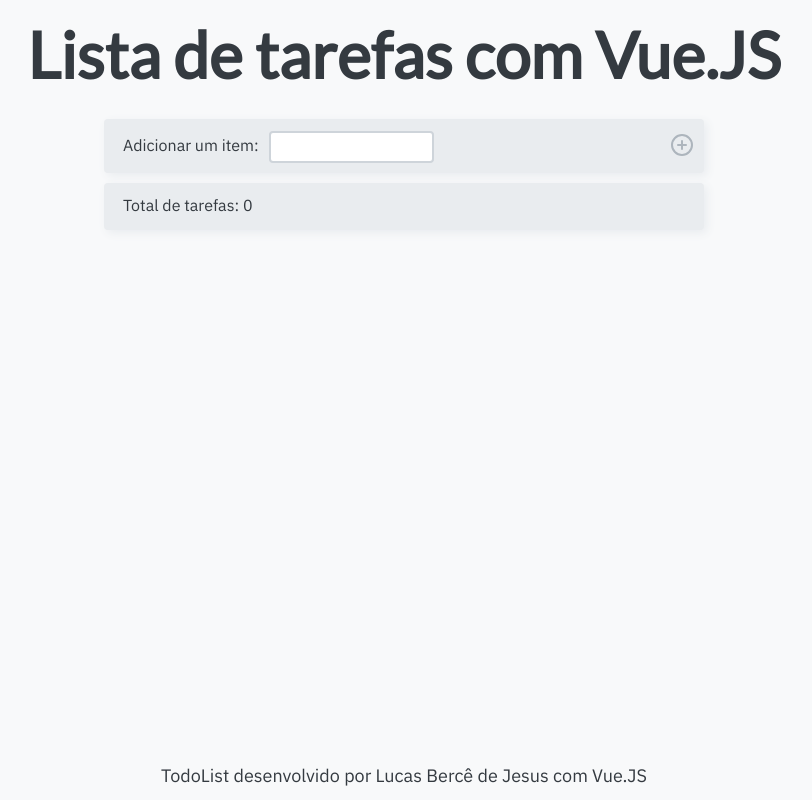
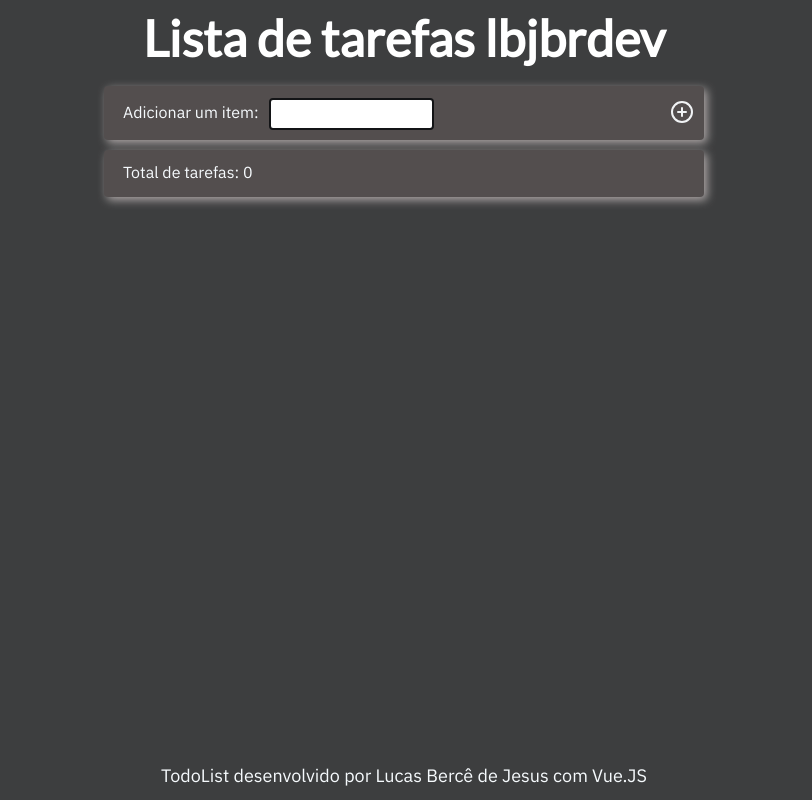
Before and after one commit to LucasBerce71/TodoList-com-Vue.js, a plain HTML site: page index.html in a window 1280 px wide. Shown: the whole page, without its empty margins (236-1048 px from the left). Drawn offline with nearby package versions, Linux system fonts and the light colour scheme.

Commit message:
feat: update color styles

```diff
--- a/component-styles.css
+++ b/component-styles.css
@@ -2,8 +2,9 @@
 input[type=text] {
     padding: 5px;
     margin: 0 10px;
-    border: 2px solid #ced4da;
+    border: 2px solid #131416;
     border-radius: 4px;
+    color: #000;
 }
 
 /* list-stats */
@@ -17,8 +18,8 @@ input[type=text] {
   align-items: center;
   margin: 10px 0;
   padding: 12px 0 10px 10px;
-  background-color: #e9ecef;
-  box-shadow: 3px 3px 10px #e9ecef;
+  background-color: rgb(83, 78, 78);
+  box-shadow: 3px 3px 10px rgb(175, 169, 169);
   border-radius: 4px;
   overflow: hidden;
   transition: transform 0.1s ease-in-out;
@@ -26,7 +27,7 @@ input[type=text] {
 
 .item:hover {
   transform: translateY(-3px) scale(1.02);
-  box-shadow: 3px 3px 10px #d0ebff;
+  box-shadow: 3px 3px 10px #FFF;
   transition: all 0.1s ease-in-out;
 }
 
--- a/components.js
+++ b/components.js
@@ -74,7 +74,7 @@ Vue.component('list-item', {
 Vue.component('custom-header', {
   template: `
     <header>
-      <h1>Lista de tarefas com Vue.JS</h1>
+      <h2 style="font-size: 50px">Lista de tarefas lbjbrdev</h2>
     </header>`
 })
 
--- a/index.html
+++ b/index.html
@@ -3,7 +3,7 @@
 <head>
 	<meta charset="utf-8">
 	<meta name="viewport" content="width=device-width">
-	<title>Vue ToDo List</title>
+	<title>TodoList lbjbrdev</title>
 	<link href="main-styles.css" rel="stylesheet" type="text/css" />
   <link href="svg-styles.css" rel="stylesheet" type="text/css" />
   <link href="component-styles.css" rel="stylesheet" type="text/css" />
--- a/main-styles.css
+++ b/main-styles.css
@@ -2,20 +2,20 @@
   margin: 0;
   padding: 0;
   font-family: 'IBM Plex Sans', sans-serif;
-  color: #343a40;
+  color: #f6fafd;
   user-select: none;
 }
 
 h1, h2, h3, h4, h5, h6 {
   font-family: 'Lato', sans-serif;
-  color: #343a40
+  color: #fff
 }
 
 #app {
   display: grid;
   grid-template-rows: auto 1fr auto;
   height: 100vh;
-  background-color: #f8f9fa;
+  background-color: #3d3e3f;
 }
 
 /* https://vuejs.org/v2/api/#v-cloak */
--- a/svg-styles.css
+++ b/svg-styles.css
@@ -16,12 +16,12 @@
 
 /* svg color, changes on hover of element with class `.item` */
 .item svg {
-  stroke: #adb5bd;
+  stroke: #f1f3f5;
   transition: stroke 0.1s ease-in-out;
 }
 
 .item:hover svg {
-  stroke: #495057;
+  stroke: #fcfeff;
   transition: stroke 0.1s ease-in-out;
 }
 
```
